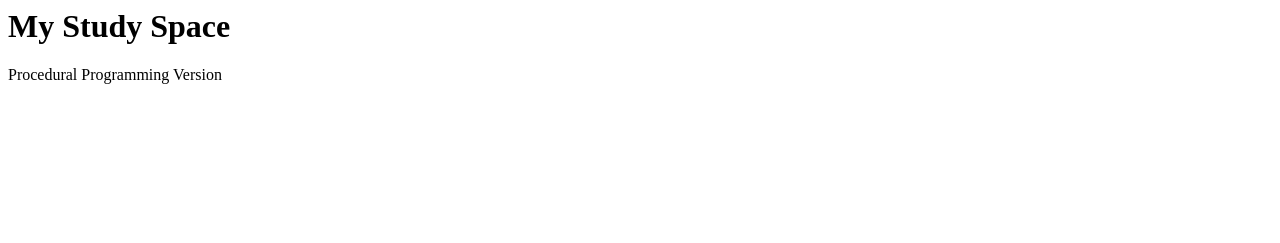
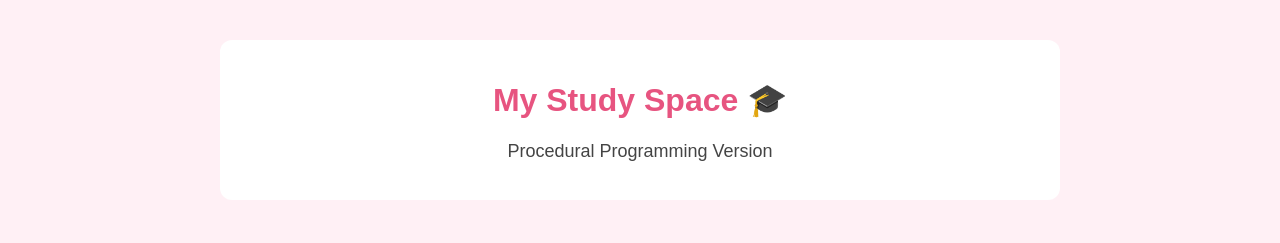
Before and after one commit to dimpleclentd-arch/Study-Space-MCO1, a plain HTML site: page Procedural/Index.html in a window 1280 px wide. Drawn offline with Linux system fonts and the light colour scheme.

Commit message:
Connect HTML CSS and JavaScript
Updated the HTML structure and added meta tags for better compatibility and styling.

```diff
--- a/Procedural/Index.html
+++ b/Procedural/Index.html
@@ -1,10 +1,20 @@
-<DOCTYPE html>
-<html>
+
+<!DOCTYPE html>
+<html lang="en">
 <head>
-  <title>Study Space</title>
+    <meta charset="UTF-8">
+    <meta name="viewport" content="width=device-width, initial-scale=1.0">
+    <title>My Study Space</title>
+
+    <link rel="stylesheet" href="style.css">
 </head>
-  <body>
-    <h1>My Study Space</h1>
-    <p>Procedural Programming Version</p>
-  </body>
+<body>
+
+    <div class="container">
+        <h1>My Study Space 🎓</h1>
+        <p>Procedural Programming Version</p>
+    </div>
+
+    <script src="script.js"></script>
+</body>
 </html>
```
